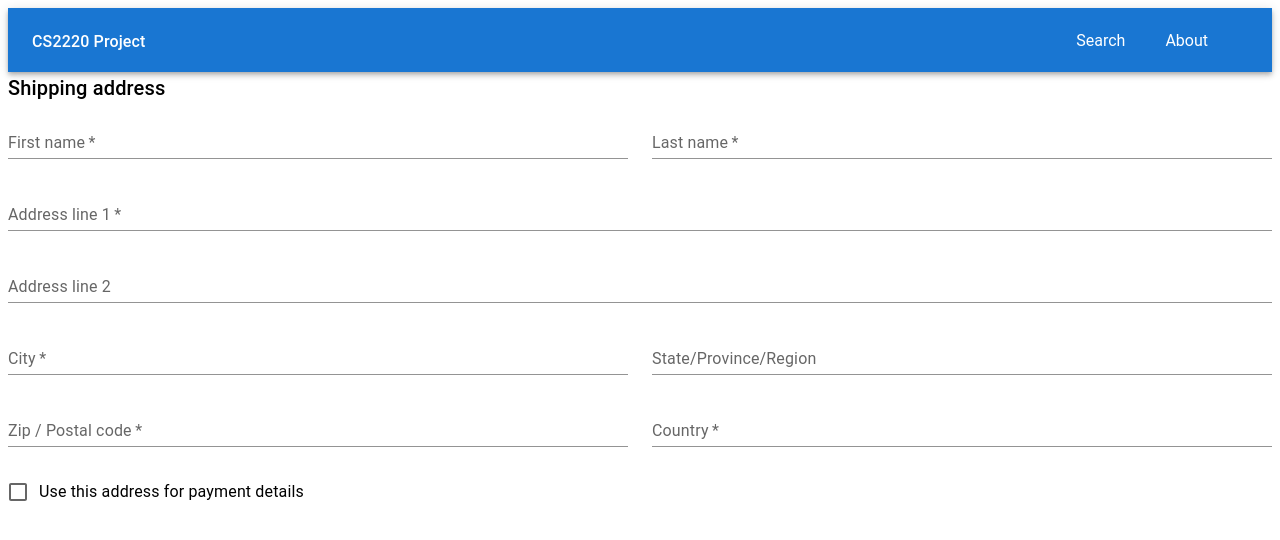
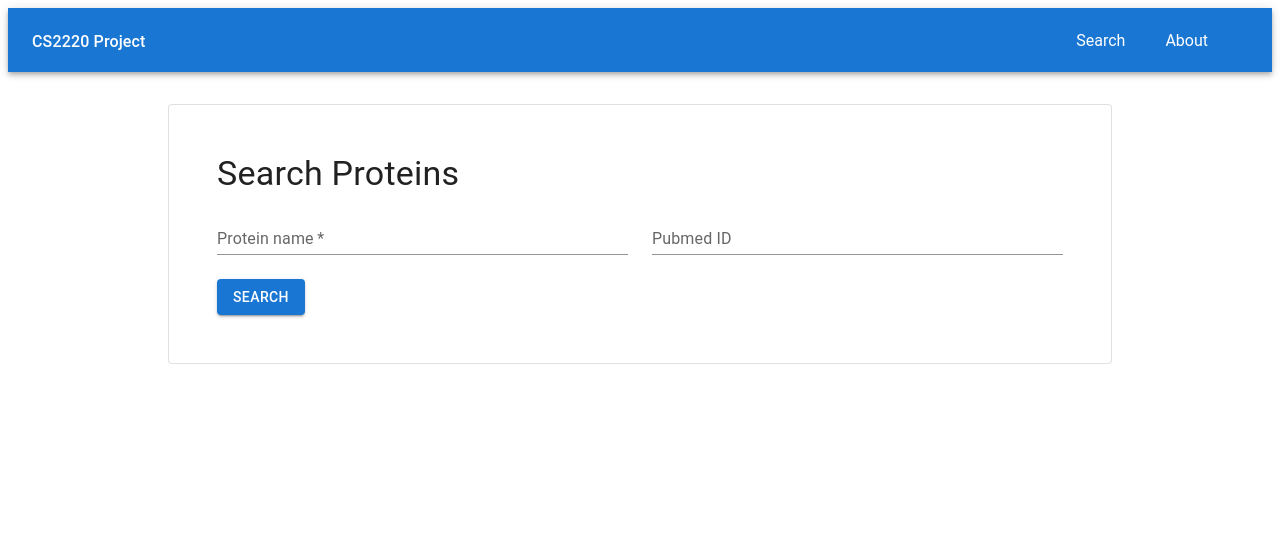
Before and after one commit to nigelteosw/cs2220_project, a Next.js app in the folder cs2220-project/: page /search in a window 1280 px wide. Shown: the top 540 px of the page. Built offline with nearby package versions, Linux system fonts and the light colour scheme.

Commit message:
Update searchform.js

```diff
--- a/cs2220-project/app/search/page.js
+++ b/cs2220-project/app/search/page.js
@@ -1,12 +1,24 @@
-import React from 'react';
-import Navbar from '../../components/navbar.js';
-import SearchForm from '@/components/searchform.js';
+import React from "react";
+import Navbar from "../../components/navbar.js";
+import SearchForm from "@/components/searchform.js";
+import { Card } from "@mui/material";
 
 function SearchPage() {
 	return (
 		<main>
 			<Navbar />
+			<Card
+				sx={{
+					minWidth: 275,
+					padding: 6, // Add padding to the Card
+					marginTop: 4, // Add margin from the top
+                    marginLeft: 20, // Add margin from the left
+                    marginRight: 20, // Add margin from the right
+				}}
+				variant="outlined"
+			>
 				<SearchForm />
+			</Card>
 		</main>
 	);
 }
--- a/cs2220-project/components/searchform.js
+++ b/cs2220-project/components/searchform.js
@@ -1,23 +1,35 @@
-import * as React from 'react';
-import Grid from '@mui/material/Grid';
-import Typography from '@mui/material/Typography';
-import TextField from '@mui/material/TextField';
-import FormControlLabel from '@mui/material/FormControlLabel';
-import Checkbox from '@mui/material/Checkbox';
+"use client";
+
+import * as React from "react";
+import Grid from "@mui/material/Grid";
+import Typography from "@mui/material/Typography";
+import TextField from "@mui/material/TextField";
+import FormControlLabel from "@mui/material/FormControlLabel";
+import Checkbox from "@mui/material/Checkbox";
+import Button from "@mui/material/Button";
 
 const SearchForm = () => {
+	const handleSearch = () => {
+		// Handle the search logic here
+        // You can access the input values from the form fields and perform a search
+        // For now, let's just log the values to the console
+        console.log("Protein Name:", document.getElementById("proteinName").value);
+        console.log("Pubmed ID:", document.getElementById("pubmedID").value);
+    };
+
+
 	return (
 		<React.Fragment>
-      <Typography variant="h6" gutterBottom>
-        Shipping address
+			<Typography variant="h4" gutterBottom>
+				Search Proteins
 			</Typography>
 			<Grid container spacing={3}>
 				<Grid item xs={12} sm={6}>
 					<TextField
 						required
-            id="firstName"
-            name="firstName"
-            label="First name"
+						id="proteinName"
+						name="proteinName"
+						label="Protein name"
 						fullWidth
 						autoComplete="given-name"
 						variant="standard"
@@ -25,87 +37,26 @@ const SearchForm = () => {
 				</Grid>
 				<Grid item xs={12} sm={6}>
 					<TextField
-            required
-            id="lastName"
-            name="lastName"
-            label="Last name"
+						id="pubmedID"
+						name="pubmedID"
+						label="Pubmed ID"
 						fullWidth
-            autoComplete="family-name"
+						autoComplete="given-name"
 						variant="standard"
 					/>
 				</Grid>
 				<Grid item xs={12}>
-          <TextField
-            required
-            id="address1"
-            name="address1"
-            label="Address line 1"
-            fullWidth
-            autoComplete="shipping address-line1"
-            variant="standard"
-          />
-        </Grid>
-        <Grid item xs={12}>
-          <TextField
-            id="address2"
-            name="address2"
-            label="Address line 2"
-            fullWidth
-            autoComplete="shipping address-line2"
-            variant="standard"
-          />
-        </Grid>
-        <Grid item xs={12} sm={6}>
-          <TextField
-            required
-            id="city"
-            name="city"
-            label="City"
-            fullWidth
-            autoComplete="shipping address-level2"
-            variant="standard"
-          />
-        </Grid>
-        <Grid item xs={12} sm={6}>
-          <TextField
-            id="state"
-            name="state"
-            label="State/Province/Region"
-            fullWidth
-            variant="standard"
-          />
-        </Grid>
-        <Grid item xs={12} sm={6}>
-          <TextField
-            required
-            id="zip"
-            name="zip"
-            label="Zip / Postal code"
-            fullWidth
-            autoComplete="shipping postal-code"
-            variant="standard"
-          />
-        </Grid>
-        <Grid item xs={12} sm={6}>
-          <TextField
-            required
-            id="country"
-            name="country"
-            label="Country"
-            fullWidth
-            autoComplete="shipping country"
-            variant="standard"
-          />
-        </Grid>
-        <Grid item xs={12}>
-          <FormControlLabel
-            control={<Checkbox color="secondary" name="saveAddress" value="yes" />}
-            label="Use this address for payment details"
-          />
+					<Button
+						variant="contained"
+						color="primary"
+						onClick={handleSearch}
+					>
+						Search
+					</Button>
 				</Grid>
 			</Grid>
 		</React.Fragment>
 	);
-}
+};
 
 export default SearchForm;
```
Lines whose indentation alone changed are shown as unchanged.
